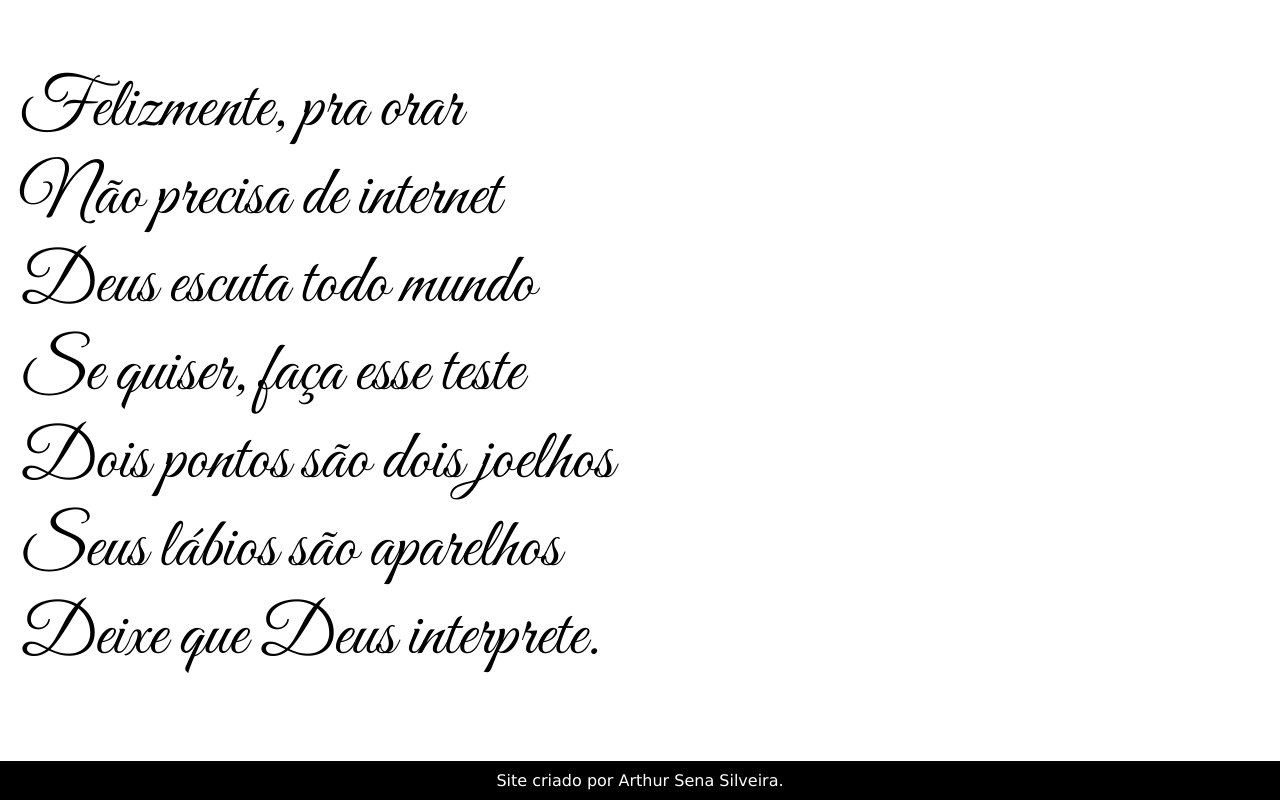
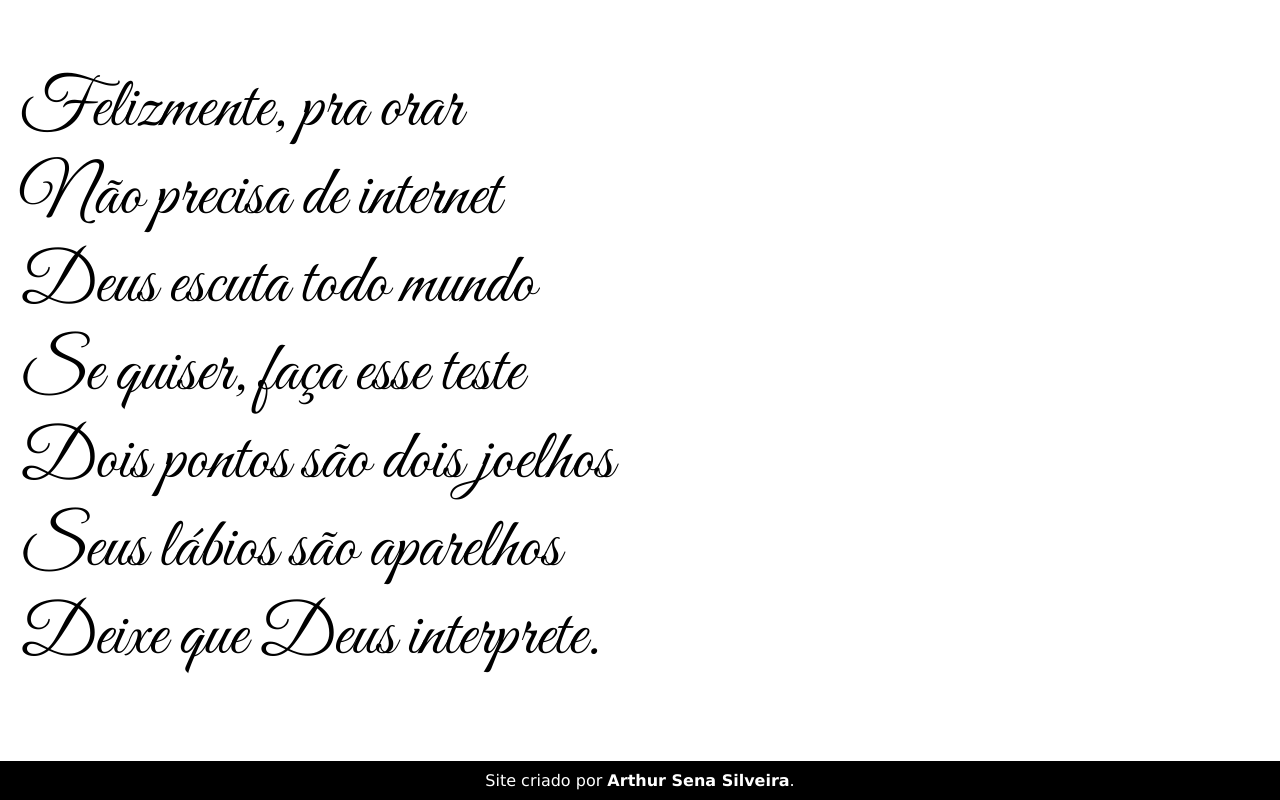
Before and after one commit to ArthurSenaSilveira/projeto-cordel, a plain HTML site: page index.html in a window 1280 px wide. Shown: the part 4986-5786 px from the top of the page. Drawn offline with Linux system fonts and the light colour scheme.

Commit message:
projeto cordel

```diff
--- a/index.html
+++ b/index.html
@@ -100,7 +100,7 @@
         </p>
     </section>
     <footer>
-        <p>Site criado por <a href="https://github.com/ArthurSenaSilveira"></a>Arthur Sena Silveira.</p>
+        <p>Site criado por <a href="https://github.com/ArthurSenaSilveira">Arthur Sena Silveira</a>.</p>
     </footer>
 </main>
 </body>
```
